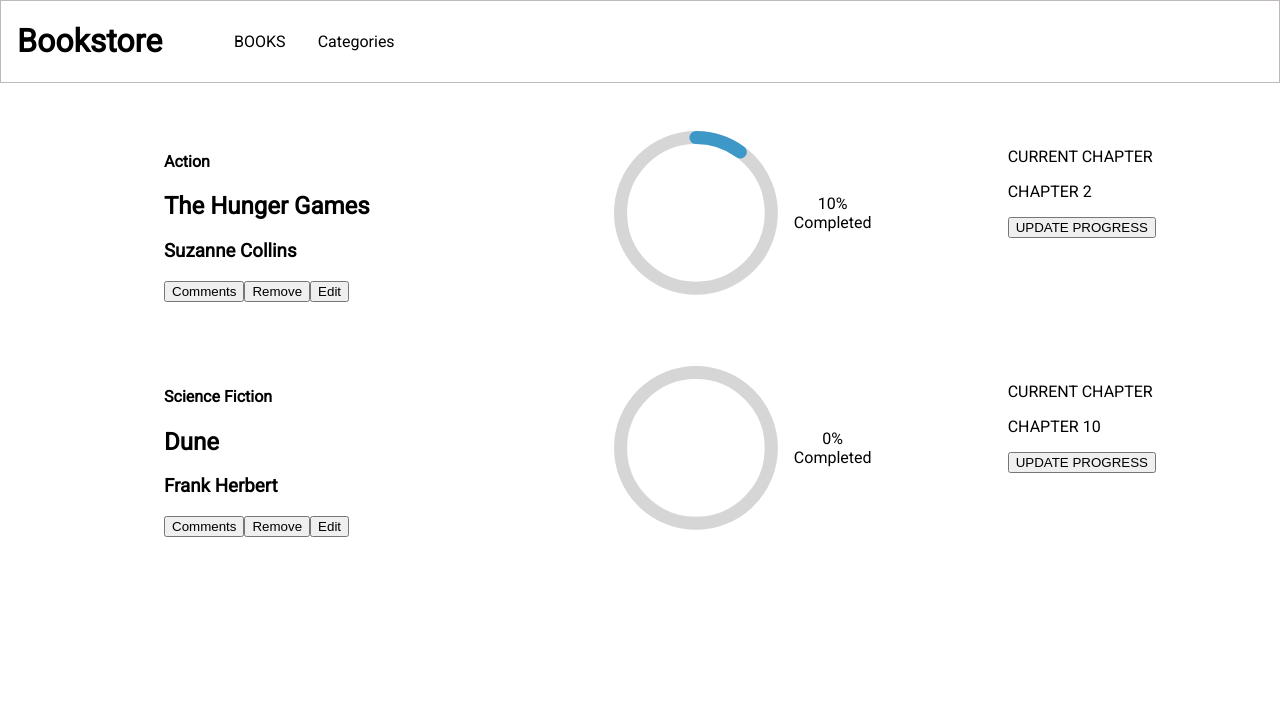
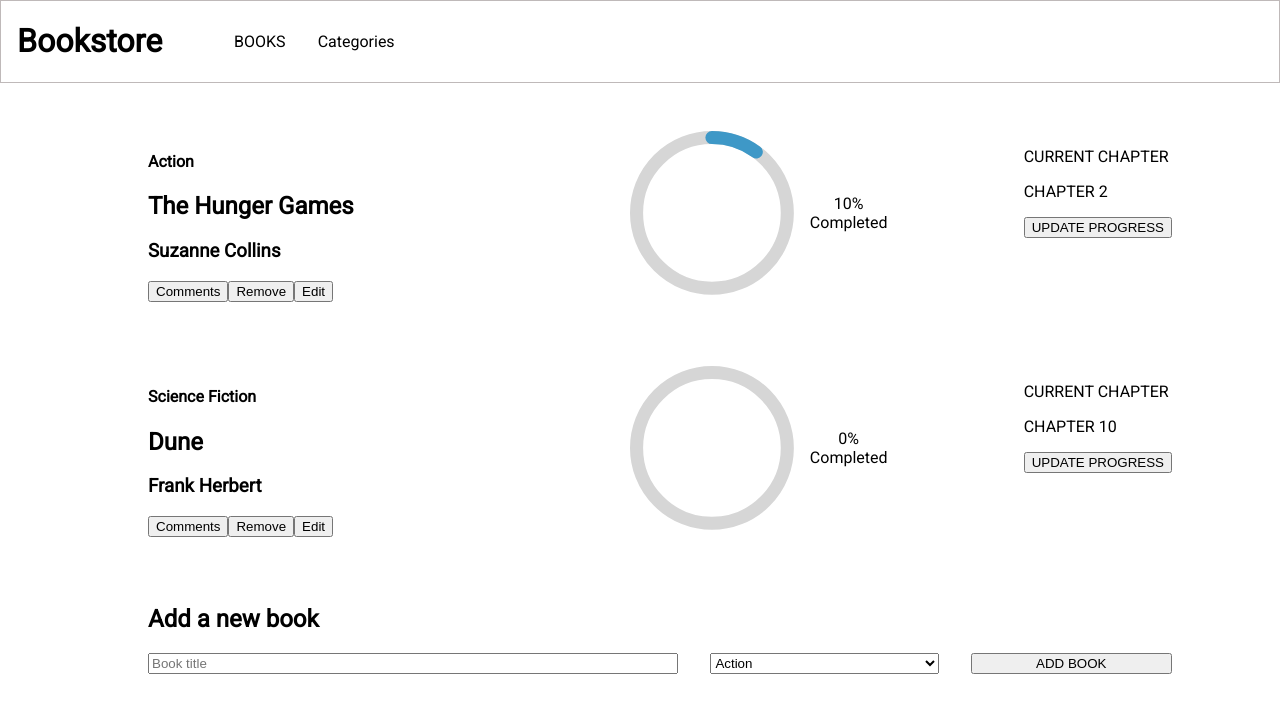
Before and after one commit to mirouhml/Bookstore, a React (Create React App) app: page / in a window 1280 px wide. Shown: the top 712 px of the page. Built offline with nearby package versions, Linux system fonts and the light colour scheme.

Commit message:
Adjust styling for books list and items.

```diff
--- a/src/components/Book.css
+++ b/src/components/Book.css
@@ -1,5 +1,5 @@
 .book {
-  width: 80%;
+  width: 100%;
   display: flex;
   margin: 2rem;
 }
--- a/src/components/Books.css
+++ b/src/components/Books.css
@@ -1,6 +1,18 @@
-ul {
+.books-container ul {
   list-style-type: none;
   display: flex;
   flex-direction: column;
   align-items: center;
+  justify-content: center;
+  width: 80%;
 }
+
+.form-item {
+  width: 100%;
+  margin: 1rem;
+}
+
+.books-container {
+  display: flex;
+  justify-content: center;
+}
--- a/src/components/Books.js
+++ b/src/components/Books.js
@@ -2,6 +2,7 @@
 import Book from './Book';
 import { v4 as uuidv4 } from 'uuid';
 import './Books.css';
+import Form from './Form';
 
 const Books = () => {
   const [books, setBooks] = useState([]);
@@ -30,6 +31,7 @@
   }, []);
 
   return (
+    <div className="books-container">
       <ul>
         {
           books.map((book) => (
@@ -44,7 +46,9 @@
             />
           ))
         }
+        <li className="form-item"><Form /></li>
       </ul>
+    </div>
   );
 };
 
```
Lines whose indentation alone changed are shown as unchanged.
